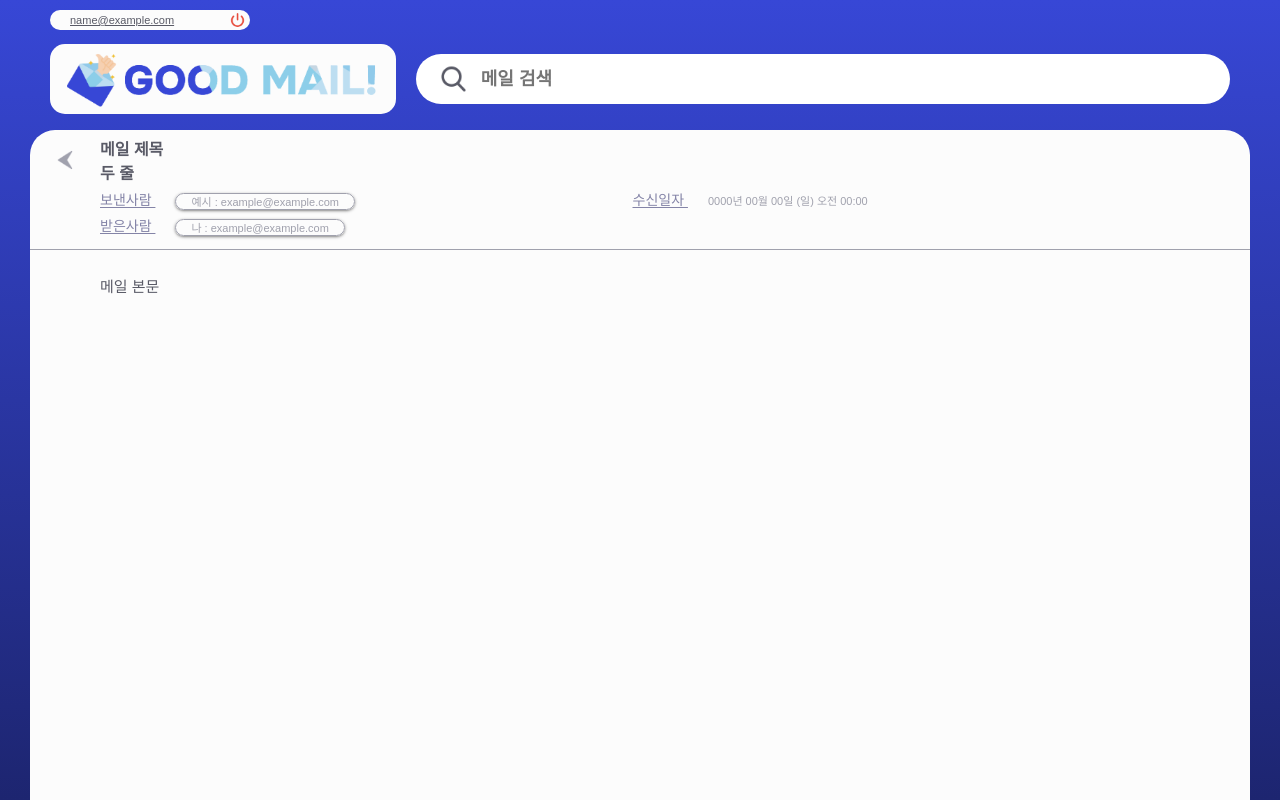
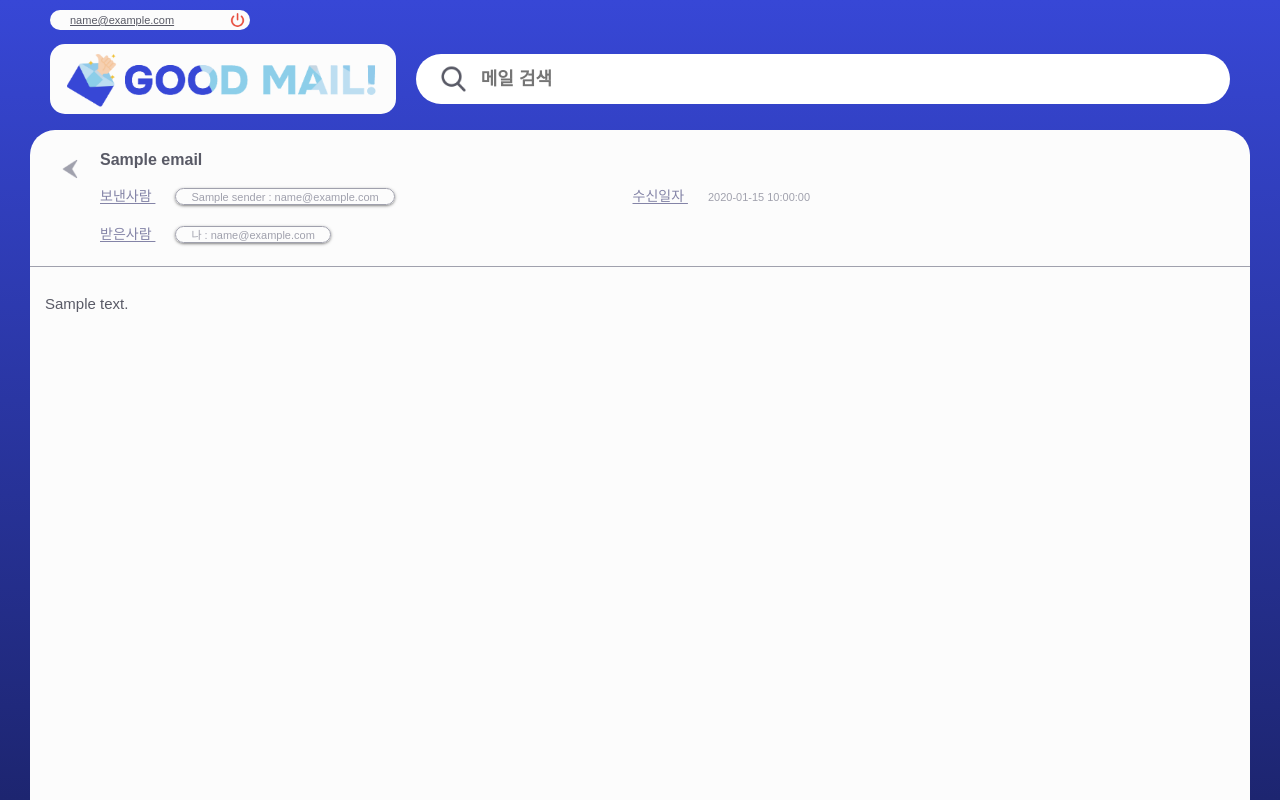
Before and after one commit to AI-protectyou/GoodMail, a Flask app: template templates/mail_content.html in a window 1280 px wide. Run offline with Flask 3, Linux system fonts and the light colour scheme; the template is opened without the code that fills it: most values are stand-ins (such as "Sample title", 1, 10 or a date in 2020); parts of the project's set-up code (start-up, migrations or seed data) failed here and were passed over; some web fonts are replaced.

Commit message:
본문 페이지 검색기능 제외 구현 완료

```diff
--- a/app.py
+++ b/app.py
@@ -1,24 +1,23 @@
 import os
 import time
-import tensorflow
 from flask import Flask,jsonify, render_template, url_for, request, redirect, session, flash
 from dotenv import load_dotenv
 import imap_email_reader
 import key_loader
 import rsa_cipher
 from db_utils import get_db_connection, insert_email, create_table
-import tensorflow.keras.models
-from sklearn.feature_extraction.text import TfidfVectorizer
-from tensorflow.keras.preprocessing.text import Tokenizer
-from tensorflow.keras.preprocessing.sequence import pad_sequences
+import joblib
+import numpy as np
+from bs4 import BeautifulSoup
 
-loaded_model = tensorflow.keras.models.load_model('spam_model.h5')
+model = joblib.load('spam_classifier_model.pkl')
+tfidf_vectorizer = joblib.load('vectorizer.pkl')
 app = Flask(__name__)
 app.secret_key = os.getenv('SECRET_KEY', 'your_default_secret_key')  # .env 파일에서 비밀 키를 가져오거나 기본값을 사용
 
 imap_connection = None
+server_name = decrypted_email = decrypted_password = None
 user_email = None
-vectorizer = TfidfVectorizer()
 
 @app.route("/")
 def home():
@@ -28,6 +27,33 @@ def home():
 @app.route("/mailbox")
 def mailbox():
     return render_template("mail_list.html", user_email=user_email)
+
+@app.route("/api/content/<int:id>")
+def mail_content(id):
+    # 데이터베이스 연결 및 데이터 가져오기
+    conn = get_db_connection()
+    if conn is None:
+        return jsonify({"status": "error", "message": "Database connection failed"}), 500
+
+    try:
+        email_data = conn.execute(
+            'SELECT subject, sender, sender_email, date, html_body, spam FROM emails WHERE id = ?',
+            (id,)
+        ).fetchone()
+    except Exception as e:
+        return jsonify({"status": "error", "message": f"Database query failed: {str(e)}"}), 500
+    conn.close()
+
+    if not email_data:
+        return jsonify({"status": "error", "message": "Email not found."}), 404
+
+    # 데이터를 딕셔너리로 변환하여 템플릿에 전달
+    email_dict = dict(email_data)
+    print(email_dict)
+    try:
+        return render_template("mail_content.html", user_email=user_email, email=email_dict)
+    except Exception as e:
+        return jsonify({"status": "error", "message": f"Template rendering failed: {str(e)}"}), 500
 
 @app.route("/api/mail", methods=["GET"])
 def show_mail():
@@ -41,11 +67,11 @@ def show_mail():
 
     return jsonify({"status": "success", "emails": [dict(email) for email in emails]})
 
-@app.route("/api/get_mail", methods=["GET"])
-# 이메일을 DB에 갱신하는 함수
+@app.route("/api/get_mail", methods=["GET"]) ## api 이름 바꾸기
 def fetch_emails():
     print("Fetching emails...")
     global imap_connection
+    imap_connection = imap_email_reader.login_to_imap(server_name, decrypted_email, decrypted_password)
     print(f"IMAP: {imap_connection}")
 
     try:
@@ -64,100 +90,93 @@ def fetch_emails():
         conn = get_db_connection()
         if not conn:
             print("Database connection failed.")
-            return
+            return jsonify({"status": "error", "message": "Database connection failed."}), 500
+
+        new_mails = []
 
         # 이메일 저장 (중복 방지)
         for mail in reversed(mails):
             uid = mail.get('uid')
             existing_mail = conn.execute('SELECT id FROM emails WHERE uid = ?', (uid,)).fetchone()
             if not existing_mail:
-                insert_email(
-                    uid=mail.get('uid', 'No UID'),
-                    subject=mail.get('subject', 'No Subject'),
-                    sender=mail.get('sender', 'Unknown Sender'),
-                    sender_email=mail.get('sender_email', 'Unknown Email'),
-                    date=mail.get('date', 'Unknown Date'),
-                    body=mail.get('body', '')
-                )
+                new_mails.append(mail)
+
+        print(new_mails)
+
+        # filtering
+        filtered_mails = filter(new_mails)
+
+        for mail in filtered_mails:
+            insert_email(
+                uid=mail.get('uid', 'No UID'),
+                subject=mail.get('subject', 'No Subject'),
+                sender=mail.get('sender', 'Unknown Sender'),
+                sender_email=mail.get('sender_email', 'Unknown Email'),
+                date=mail.get('date', 'Unknown Date'),
+                body=mail.get('body', ''),
+                html_body=mail.get('html_body', ''),
+                spam=mail.get('spam')
+            )
         conn.commit()
         conn.close()
+
+
         print("Emails successfully fetched and stored.")
+
     except Exception as e:
         print(f"Error during email fetching: {e}")
+
     print("Fetching 끝남...")
-    imap_email_reader.keep_connection_alive(imap_connection)
-    return jsonify({"status": "success", "message": "Emails fetched and stored successfully."})
+    return jsonify({"status": "success", "message": "Emails fetched and stored successfully."}), 200
 
 @app.route("/api/filter", methods=["GET"])
 def filter_emails():
-    filtered_emails = []
-    conn = get_db_connection()
-    emails = conn.execute('SELECT * FROM emails ORDER BY id DESC').fetchall()
-    conn.close()
-    emails_dict = [dict(email) for email in emails]
-    filtered_emails = filter(emails_dict)
-    print(filtered_emails)
-    return jsonify({"status": "success", "emails": filtered_emails})
+    try:
+        conn = get_db_connection()
+    except Exception as e:
+        print(f"Database connection failed: {e}")
+        return jsonify({"status": "error", "message": "Database connection failed."}), 500
 
-# ai 코드
+    try:
+        # 'body'와 'html_body'를 제외하고 나머지 필드를 선택
+        emails = conn.execute('''
+                SELECT id, uid, subject, sender, sender_email, date, spam
+                FROM emails
+                WHERE spam = 0
+                ORDER BY id DESC
+            ''').fetchall()
+
+        if not emails:
+            return jsonify({"status": "success", "emails": [], "message": "No emails found."}), 200
+
+        # 결과를 딕셔너리로 변환
+        emails_dict = [dict(email) for email in emails]
+        print(emails_dict)
+
+        return jsonify({"status": "success", "emails": emails_dict}), 200
+
+    except Exception as e:
+        print(f"Error fetching emails: {e}")
+        return jsonify({"status": "error", "message": "Error fetching emails."}), 500
+    finally:
+        if conn:
+            conn.close()
+
 def filter(emails):
-    filtered_emails = []
-    tokenizer = Tokenizer()
+    for email in emails:
+        combined_text = email['subject'] + " " + email['body']
+        # combined_text = email['body']
+        spam_prediction = predict_spam_email(combined_text)
 
-    """email_texts = [
-        email.get('subject', '') + " " + email.get('sender', '') + " " + email.get('sender_email', '') + " " + email.get('date', '') + " " + email.get('body', '')
-        for email in mails
-    ]"""
+        email['spam'] = int(spam_prediction) # 스팸 예측값을 이메일 정보에 추가
+    return emails
 
-    """email_texts = [email.get('body', '') for email in mails]
+def predict_spam_email(combined_text):
+    email_vector = tfidf_vectorizer.transform([combined_text])
 
-    tokenizer.fit_on_texts(email_texts)  # 새로운 이메일마다 tokenizer 초기화 필요 여부 확인
-    email_text_encoded = tokenizer.texts_to_sequences(email_texts)
-    email_text_padded = pad_sequences(email_text_encoded, maxlen=189)
+    prediction = model.predict(email_vector)
 
-    predictions = loaded_model.predict(email_text_padded)
-    for idx, prediction in enumerate(predictions):
-        if prediction[0] < 0.2:
-            filtered_emails.append(mails[idx])
-        else:
-            print(f"Removed spam email: {mails[idx]}")
-"""
-    for email in emails:
-        email_texts = [
-            email.get('body', '') for email in emails
-        ]
-
-        email_text_encoded = tokenizer.texts_to_sequences([email_texts])
-
-        email_text_padded = pad_sequences(email_text_encoded, maxlen=189)
-
-        prediction = loaded_model.predict(email_text_padded)
-        print(f"Prediction: {prediction}")  # 예측값 확인
-
-        if prediction[0][0] < 0.2:
-            filtered_emails.append(email)
-        else:
-            print(f"Removed spam email: {email}")
-
-    """for email in mails:
-        subject = email.get('subject', '')
-        sender = email.get('sender', '')
-        sender_email = email.get('sender_email', '')
-        date = email.get('date', '')
-        body = email.get('body', '')
-        email_text = subject + " " + sender + " " + sender_email + " " + date + " " + body
-
-        email_text_vector = vectorizer.transform([email_text])
-
-        prediction = loaded_model.predict(email_text_vector)
-        print(f"Prediction: {prediction}")  # 예측값 확인
-
-        if prediction[0][0] < 0.5:  # 0.5 기준으로 분류
-            filtered_emails.append(email)
-        else:
-            print(f"Removed spam email: {email}")"""
-    print(f'filtered_emails len = {len(filtered_emails)}')
-    return filtered_emails
+    return prediction[0]
 
 
 """클라이언트에게 공개키 전달"""
@@ -169,6 +188,8 @@ def get_public_key():
 @app.route("/login", methods=["GET", "POST"])
 def login():
     if request.method == "POST":
+        global server_name, decrypted_email, decrypted_password
+
         # POST로 받은 암호화된 email&pw - base64 인코딩 str
         encrypted_email = request.form['encrypted_email']
         encrypted_password = request.form['encrypted_password']
@@ -211,14 +232,16 @@ def login():
     else: # GET 요청 처리: 로그인 페이지 표시
         return render_template("login.html")
 
+
 @app.route("/api/logout", methods=["POST"])
 def logout():
-    global imap_connection, user_email
+    global imap_connection, user_email, server_name, decrypted_email, decrypted_password
     print(f"IMAP: {imap_connection}")
     imap_email_reader.logout_imap(imap_connection)
     imap_connection = None
     user_email = None
-    return '', 200
+    server_name = decrypted_email = decrypted_password = None
+    return jsonify({"status": "success", "message": "Logged out successfully."}), 200
 
 
 if __name__ == '__main__':
--- /dev/null
+++ b/down_nltk.py
@@ -0,0 +1,4 @@
+import nltk
+nltk.download('punkt_tab')
+nltk.download('stopwords')
+nltk.download('wordnet')
--- /dev/null
+++ b/gitattributes.txt
@@ -0,0 +1 @@
+spam_model/model.safetensors filter=lfs diff=lfs merge=lfs -text
--- a/static/css/mail_list_pages.css
+++ b/static/css/mail_list_pages.css
@@ -319,9 +379,13 @@ nav * ul input[type="button"]:hover {
 /* mail_content */
 /* 메일 본문 페이지 */
 #mail_content {
+    height: 100%;
     display: grid;
-    grid-template-rows: 120px auto;
+    position: relative;
+    grid-template-rows: 140px 1fr;
     background: #FCFCFC;
+    overflow-y: hidden;
+
 }
 
 #mail_content > * {
@@ -330,36 +394,44 @@ nav * ul input[type="button"]:hover {
 }
 
 #mail_content #back {
-    position: absolute;
+    position: relative;
     width: 25px;
     height: 25px;
-    top: 160px;
-    left: 65px;
+    left: -30px;
 
     background-image: url('../images/back.png');
     background-size: 90%;
 }
 
 #mail_content header {
+    height: 90%;
+    display: grid;
+    grid-template-rows: 35% 65%;
     border-bottom: 0.5px solid #A0A1AD;
     align-items: center;
 }
 
 #mail_detail {
+    width: 100%;
+    height: 100%;
     display: grid;
-    grid-template-rows: 1fr 1fr;
+    grid-template-rows: 40% 40%;
     grid-template-columns: 1fr 1fr;
+    align-items: center;
     gap: 5px;
 }
 
 #mail_content * h4 {
     width: 100%;
-    height: 45%;
-    margin: 0 0 5px 0;
+    height: 100%;
+    margin: 5px 0 0 0;
+    display: grid;
+    grid-template-columns: 0px 1fr;
     color: #595A66;
     font-weight: 600;
     font-size: 16px;
-    align-content: center;
+    line-height: 100%;
+    align-items: center;
 }
 
 .mail_detail_elements {
@@ -376,6 +448,8 @@ nav * ul input[type="button"]:hover {
     background: #FCFCFC;
     font-size: 11px;
     font-weight: 500;
+    white-space: nowrap;
+    overflow: hidden;
     color: #A0A1AD;
     border: 1px solid #A0A1AD;
     box-shadow: 0px 1px 2px rgba(0, 0, 0, 0.3), 0px 1px 3px 1px rgba(0, 0, 0, 0.15);
@@ -388,8 +462,14 @@ nav * ul input[type="button"]:hover {
     border: 0;
 }
 
-#mail_text {
-    padding-top: 25px;
+#mail_body {
+    position: relative;
+    padding: 25px 10px 10px 15px;
     font-size: 15px;
     color: #595A66;
+
+    overflow: auto;
+    max-width: 100%;
+    max-height: 100%;
+    box-sizing: border-box;
 }
--- a/templates/mail_content.html
+++ b/templates/mail_content.html
@@ -5,8 +5,8 @@
     <meta charset="UTF-8">
     <title>Good Mail 목록</title>
     <meta name="viewport" content="width=device-width, initial-scale=1.0">
-    <link rel="stylesheet" href="../static/css/mail_list_pages.css">
-    <link rel="stylesheet" href="../static/css/pretendard.css">
+    <link rel="stylesheet" href="../../static/css/mail_list_pages.css">
+    <link rel="stylesheet" href="../../static/css/pretendard.css">
 </head>
 
 <body>
@@ -16,9 +16,9 @@
             <button id="logoutButton" title="로그아웃"></button>
         </div>
         <div class="logo_search">
-            <img id="medium_logo" src="../static/images/logo.png">
+            <img id="medium_logo" src="../../static/images/logo.png">
             <div id="search_field">
-                <img src="../static/images/search.png">
+                <img src="../../static/images/search.png">
                 <input type="search" placeholder="메일 검색" name="query">
             </div>
         </div>
@@ -27,7 +27,7 @@
         <header>
             <h4>
                 <input type="button" title="목록으로 돌아가기" id="back">
-                메일 제목<br>두 줄
+                {{ email.subject }}
             </h4>
             <div id="mail_detail">
                 <div id="sender">
@@ -35,7 +35,7 @@
                         보낸사람
                     </span>
                     <span class="mail_detail_values">
-                        예시 : example@example.com
+                        {{ email.sender }} : {{ email.sender_email }}
                     </span>
                 </div>
                 <div>
@@ -43,7 +43,7 @@
                         수신일자
                     </span>
                     <span id="date" class="mail_detail_values">
-                        0000년 00월 00일 (일) 오전 00:00
+                        {{ email.date }}
                     </span>
                 </div>
                 <div id="receiver">
@@ -51,15 +51,53 @@
                         받은사람
                     </span>
                     <span class="mail_detail_values">
-                        나 : example@example.com
+                        나 : {{ user_email }}
                     </span>
                 </div>
             </div>
         </header>
-        <div id="mail_text">
-            메일 본문
+        <div id="mail_body">
+            {{ email.html_body|safe }}
         </div>
     </section>
 </body>
 
+<script>
+    //로그아웃 func
+    function Fetch_logout() {
+        fetch('/api/logout', {
+          method: 'POST'
+        })
+          .then(response => {
+            if (!response.ok) {
+              throw new Error('로그아웃 실패!');
+            }
+            window.location.href = '/login';
+          })
+          .catch(error => {
+            console.error('에러 발생:', error);
+            alert('로그아웃 실패!');
+          });
+    }
+    document.querySelector("body").removeAttribute('style');
+
+    //뒤로가기 버튼 클릭
+    document.querySelector("#back").addEventListener('click', () => {
+        window.history.back();
+    })
+
+    //로그아웃
+    document.querySelector("#logoutButton").addEventListener('click', function () {
+        Fetch_logout();
+      })
+
+    //메일 검색
+    document.querySelector('input[type="search"]').addEventListener('input', evt => {
+
+    });
+
+
+</script>
+
+
 </html>
```
Also changed, not shown: other parts of static/css/mail_list_pages.css (+64 -4 lines), db_utils.py (+7 -5 lines), imap_email_reader.py (+73 -111 lines), templates/mail_list.html (+123 -38 lines), emails.db, 3 other files.
